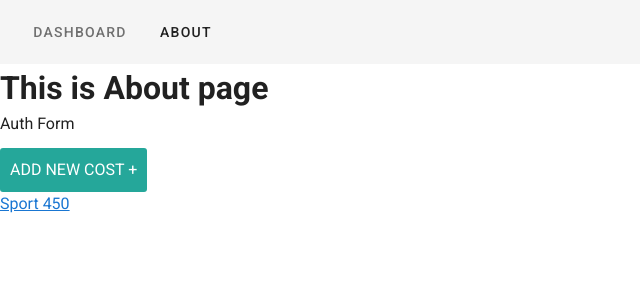
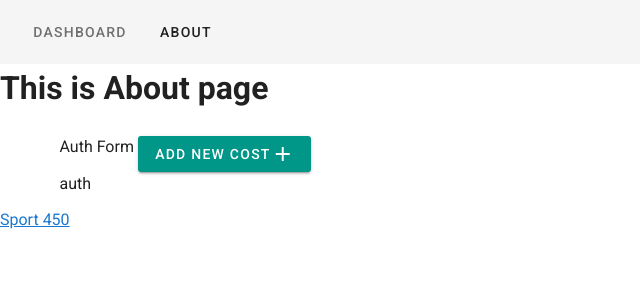
Before and after one commit to MaksJeck/VueJS, a Vue app: page /about in a window 1280 px wide. Shown: the top 300 px of the page, without its empty margins (0-640 px from the left). Built offline with nearby package versions, Linux system fonts and the light colour scheme.

Commit message:
lesson_9

```diff
--- a/src/components/MyForm.vue
+++ b/src/components/MyForm.vue
@@ -1,19 +1,15 @@
 <template>
-  <div>
-    <div >
-      {{ settings.header }}
-    </div>
-    <button class="green_btn" @click="show = !show" :name="btn">ADD NEW COST +</button>
-    <div class="form"  v-if="show">
-      <div class="content">
+  <v-container>
+    <v-row>
+      <v-col>
+        {{ settings.header }}
+        <v-btn class="green_btn" @click="show = !show" :name="btn" color="teal" dark v-on="on">Add new cost <v-icon>mdi-plus</v-icon></v-btn>
         <add-payment-form v-if="settings.content === 'AddPaymentForm'"/>
         <auth v-if="settings.content === 'Auth'"/>
-      </div>
 
-        <button class="green_btn" @click="show = !show">Close</button>
-    </div>
-
-  </div>
+      </v-col>
+    </v-row>
+  </v-container>
 </template>
 
 <script>
```
